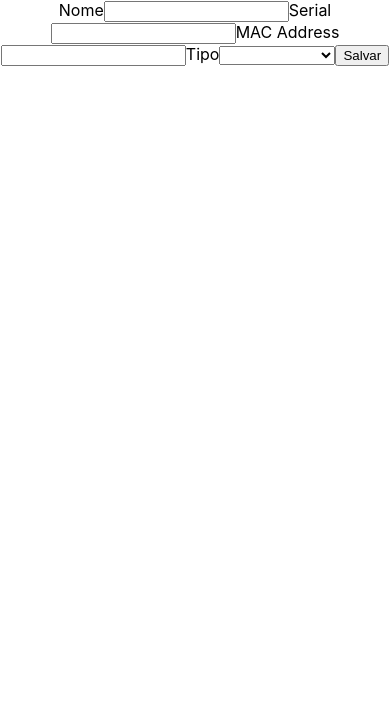
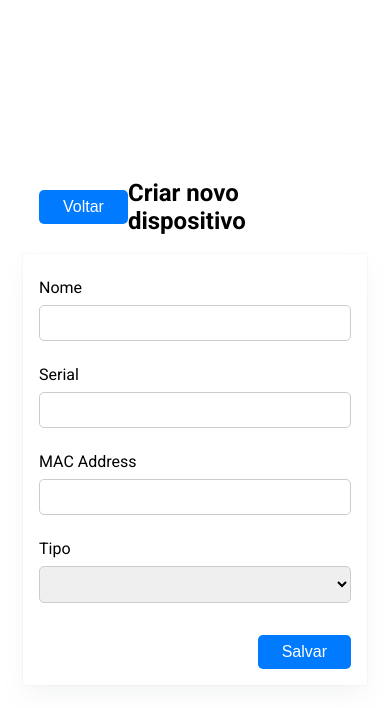
Before and after one commit to vitoriamacena/crud_devices, a React (Create React App) app in the folder frontend/: page /add in a window 390 px wide. Shown: the top 708 px of the page. Built offline with nearby package versions, Linux system fonts and the light colour scheme.

Commit message:
add form styles

```diff
--- a/frontend/src/App.module.css
+++ /dev/null
@@ -1,38 +0,0 @@
-.App {
-  text-align: center;
-}
-
-.App-logo {
-  height: 40vmin;
-  pointer-events: none;
-}
-
-@media (prefers-reduced-motion: no-preference) {
-  .App-logo {
-    animation: App-logo-spin infinite 20s linear;
-  }
-}
-
-.App-header {
-  background-color: #282c34;
-  min-height: 100vh;
-  display: flex;
-  flex-direction: column;
-  align-items: center;
-  justify-content: center;
-  font-size: calc(10px + 2vmin);
-  color: white;
-}
-
-.App-link {
-  color: #61dafb;
-}
-
-@keyframes App-logo-spin {
-  from {
-    transform: rotate(0deg);
-  }
-  to {
-    transform: rotate(360deg);
-  }
-}
--- a/frontend/src/App.tsx
+++ b/frontend/src/App.tsx
@@ -1,11 +1,8 @@
-import React from 'react';
-import logo from './logo.svg';
-import styles from './App.module.css';
 import AppRoutes from './Routes';
 
 function App() {
   return (
-    <div className={styles.App}>
+    <div>
       <AppRoutes />
     </div>
   );
--- a/frontend/src/Routes.tsx
+++ b/frontend/src/Routes.tsx
@@ -1,16 +1,17 @@
 import React from 'react';
 import { BrowserRouter, Routes, Route } from 'react-router-dom';
-import DeviceForm from './pages/DeviceForm';
 import DeviceList from './pages/DeviceList';
 import DeviceDetails from './pages/DeviceDetails';
+import CreateDevice from './pages/CreateDevice';
+import EditDevide from './pages/EditDevide';
 
 const AppRoutes = () => {
   return (
     <BrowserRouter>
       <Routes>
         <Route path='/' element={<DeviceList />}/>
-        <Route path="/add" element={<DeviceForm />} />
-        <Route path="/edit/:id" element={<DeviceForm />} />
+        <Route path="/add" element={<CreateDevice />} />
+        <Route path="/edit/:id" element={<EditDevide />} />
         <Route path="/device/:id" element={<DeviceDetails />} />
       </Routes>
     </BrowserRouter>
--- /dev/null
+++ b/frontend/src/global.module.css
@@ -0,0 +1,14 @@
+.button {
+    padding: 0.5rem 1.5rem;
+    background-color: #007bff;
+    color: #ffffff;
+    font-size: 1rem;
+    border: none;
+    border-radius: 5px;
+    cursor: pointer;
+    transition: background-color 0.3s ease;
+  }
+
+  .button:hover {
+    background-color: #0056b3;
+  }
--- a/frontend/src/index.css
+++ b/frontend/src/index.css
@@ -1,7 +1,8 @@
+@import url('https://fonts.googleapis.com/css2?family=Roboto:wght@300;400;500;700&display=swap');
+
 body {
   margin: 0;
-  font-family: -apple-system, BlinkMacSystemFont, 'Segoe UI', 'Roboto', 'Oxygen',
-    'Ubuntu', 'Cantarell', 'Fira Sans', 'Droid Sans', 'Helvetica Neue',
+  font-family:'Roboto', sans-serif, 'Helvetica Neue',
     sans-serif;
   -webkit-font-smoothing: antialiased;
   -moz-osx-font-smoothing: grayscale;
--- /dev/null
+++ b/frontend/src/pages/CreateDevice.tsx
@@ -0,0 +1,20 @@
+import React from "react";
+import DeviceForm from "./DeviceForm";
+import global from "../global.module.css";
+import styles from "../styles/FormPage.module.css"
+import { Link } from "react-router-dom";
+
+function CreateDevice() {
+  return (
+    <div className={styles.container}>
+      <div className={styles.header}>
+      <Link to="/"><button className={global.button}>Voltar</button></Link>
+        <h2>Criar novo dispositivo</h2>
+      </div>
+
+      <DeviceForm />
+    </div>
+  );
+}
+
+export default CreateDevice;
--- a/frontend/src/pages/DeviceForm.tsx
+++ b/frontend/src/pages/DeviceForm.tsx
@@ -1,15 +1,17 @@
-import { useEffect, useMemo } from 'react'
-import * as Yup from 'yup';
-import { yupResolver } from '@hookform/resolvers/yup';
+import { useEffect, useMemo } from "react";
+import * as Yup from "yup";
+import { yupResolver } from "@hookform/resolvers/yup";
 import { useForm } from "react-hook-form";
+import styles from "../styles/DeviceForm.module.css";
+import global from "../global.module.css"
 
 type ElectronicDevice = {
   id?: string;
   name: string;
-  serial: number
+  serial: number;
   macAddress: string;
   type: string;
-}
+};
 
 type Props = {
   isEdit?: boolean;
@@ -18,20 +20,22 @@ type Props = {
 };
 
 function DeviceForm({ isEdit = false, selectedDevice, submitRef }: Props) {
-
   const newDeviceSchema = Yup.object().shape({
-    name: Yup.string().required('Nome é obrigatório'),
-    serial: Yup.number().required('Serial é obrigatório'),
-    macAddress: Yup.string().required('MAC Address é obrigatório'),
-    type: Yup.string().required('Tipo é obrigatório'),
+    name: Yup.string().required("Nome é obrigatório"),
+    serial: Yup.number()
+    .typeError("Serial deve ser um número")
+    .required("Serial é obrigatório")
+    .min(1, "Serial deve ser maior que 0"),
+    macAddress: Yup.string().required("MAC Address é obrigatório"),
+    type: Yup.string().required("Tipo é obrigatório"),
   });
 
   const defaultValues = useMemo(
     () => ({
-      name: selectedDevice?.name || '',
+      name: selectedDevice?.name || "",
       serial: selectedDevice?.serial || undefined,
-      macAddress: selectedDevice?.macAddress || '',
-      type: selectedDevice?.type || '',
+      macAddress: selectedDevice?.macAddress || "",
+      type: selectedDevice?.type || "",
     }),
     [selectedDevice]
   );
@@ -65,31 +69,63 @@ function DeviceForm({ isEdit = false, selectedDevice, submitRef }: Props) {
   };
 
   return (
-    <form onSubmit={handleSubmit(onSubmit)}>
-       <label htmlFor="name">Nome</label>
-      <input {...register('name')} id="name" />
-      {errors.name && <p>{errors.name.message}</p>}
+    <form onSubmit={handleSubmit(onSubmit)} className={`${styles.container} ${styles.testContainer}`}>
+     <div className={styles.row}>
+    <div className={styles.group}>
+      <label htmlFor="name" className={styles.label}>
+        Nome
+      </label>
+      <input {...register("name")} id="name" className={styles.input} />
+      {errors.name && <p className={styles.error}>{errors.name.message}</p>}
+    </div>
 
-      <label htmlFor="serial">Serial</label>
-      <input {...register('serial')} id="serial" />
-      {errors.serial && <p>{errors.serial.message}</p>}
+    <div className={styles.group}>
+      <label htmlFor="serial" className={styles.label}>
+        Serial
+      </label>
+      <input {...register("serial")} id="serial" className={styles.input} />
+      {errors.serial && (
+        <p className={styles.error}>{errors.serial.message}</p>
+      )}
+    </div>
+  </div>
 
-      <label htmlFor="macAddress">MAC Address</label>
-      <input {...register('macAddress')} id="macAddress" />
-      {errors.macAddress && <p>{errors.macAddress.message}</p>}
+  <div className={styles.row}>
+    <div className={styles.group}>
+      <label htmlFor="macAddress" className={styles.label}>
+        MAC Address
+      </label>
+      <input
+        {...register("macAddress")}
+        id="macAddress"
+        className={styles.input}
+      />
+      {errors.macAddress && (
+        <p className={styles.error}>{errors.macAddress.message}</p>
+      )}
+    </div>
 
-      <label htmlFor="type">Tipo</label>
-      <select {...register('type')} id="type">
-        <option />
-        <option value="camera">Camera</option>
+    <div className={styles.group}>
+      <label htmlFor="type" className={styles.label}>
+        Tipo
+      </label>
+      <select className={styles.input} {...register("type")} id="type">
+        <option/>
+        <option value="camera">Câmera</option>
         <option value="sensor">Sensor</option>
-        <option value="remote_control">Remote Control</option>
+        <option value="remote_control">Controle Remoto</option>
       </select>
-      {errors.type && <p>{errors.type.message}</p>}
+      {errors.type && <p className={styles.error}>{errors.type.message}</p>}
+    </div>
+  </div>
 
-        <button type="submit">Salvar</button>
+  <div className={styles.buttonWrapper}>
+  <button type="submit" className={global.button}>
+    Salvar
+  </button>
+</div>
     </form>
-  )
+  );
 }
 
-export default DeviceForm
+export default DeviceForm;
--- a/frontend/src/pages/DeviceList.tsx
+++ b/frontend/src/pages/DeviceList.tsx
@@ -1,8 +1,9 @@
 import { Link } from 'react-router-dom';
+import global from "../global.module.css"
 
 function DeviceList() {
   return (
-    <Link to="/add"><button> + Novo dispositivo</button></Link>
+    <Link to="/add"><button className={global.button}>+ Novo dispositivo</button></Link>
   )
 }
 
--- /dev/null
+++ b/frontend/src/pages/EditDevide.tsx
@@ -0,0 +1,13 @@
+import React from "react";
+import DeviceForm from "./DeviceForm";
+
+const EditDevide = () => {
+  return (
+    <div>
+      <h2>Editar dispositivo</h2>
+      <DeviceForm isEdit={true} />
+    </div>
+  );
+};
+
+export default EditDevide;
--- /dev/null
+++ b/frontend/src/styles/DeviceForm.module.css
@@ -0,0 +1,68 @@
+.container {
+
+    width: 80%;
+
+    max-width: 60rem;
+    margin: 0 auto;
+    padding: 2rem;
+    box-shadow: rgba(145, 158, 171, 0.2) 0px 0px 2px 0px, rgba(145, 158, 171, 0.12) 0px 12px 24px -4px;
+    background-color: #ffffff;
+  }
+
+  .row {
+    display: flex;
+    justify-content: space-between;
+    flex-direction: row;
+  }
+
+  .group {
+    display: flex;
+    flex-direction: column;
+    margin-bottom: 1rem;
+    flex-basis: 45%;
+  }
+
+  .label {
+    display: flex;
+    flex-direction: column;
+    margin: 0.5rem 0;
+    font-weight: 400;
+  }
+
+  .input {
+    padding: 0.5rem;
+    border: 1px solid #ccc;
+    border-radius: 5px;
+    font-size: 1rem;
+  }
+
+  .error {
+    color: #f44336;
+    font-size: 0.875rem;
+    margin-top: 0.25rem;
+  }
+
+  .buttonWrapper {
+    display: flex;
+    justify-content: end;
+    margin-top: 1rem;
+  }
+
+  .button:hover {
+    background-color: #0056b3;
+  }
+
+@media (max-width: 780px) {
+  .container {
+    padding: 1rem;
+  }
+
+  .row {
+    flex-direction: column;
+  }
+
+  .group {
+    margin-bottom: 1rem;
+    flex-basis: 100%;
+  }
+}
--- /dev/null
+++ b/frontend/src/styles/FormPage.module.css
@@ -0,0 +1,30 @@
+.container {
+    width: 100%;
+    height: 100vh;
+    display: flex;
+    flex-direction: column;
+    align-items: center;
+    justify-content: center;
+  }
+
+  .header {
+    width: 80%;
+    max-width: 60rem;
+    display: flex;
+    flex-direction: row;
+    justify-content: space-between;
+    align-items: center;
+  }
+
+  .button {
+    display: flex;
+    margin: 1rem 0;
+    padding: 0.5rem 1.5rem;
+    background-color: transparent;
+    color: #0056b3;
+    font-size: 1rem;
+    border: 1px solid #0056b3;
+    border-radius: 5px;
+    cursor: pointer;
+    transition: background-color 0.3s ease;
+  }
```
Also changed, not shown: frontend/src/logo.svg (deleted).
